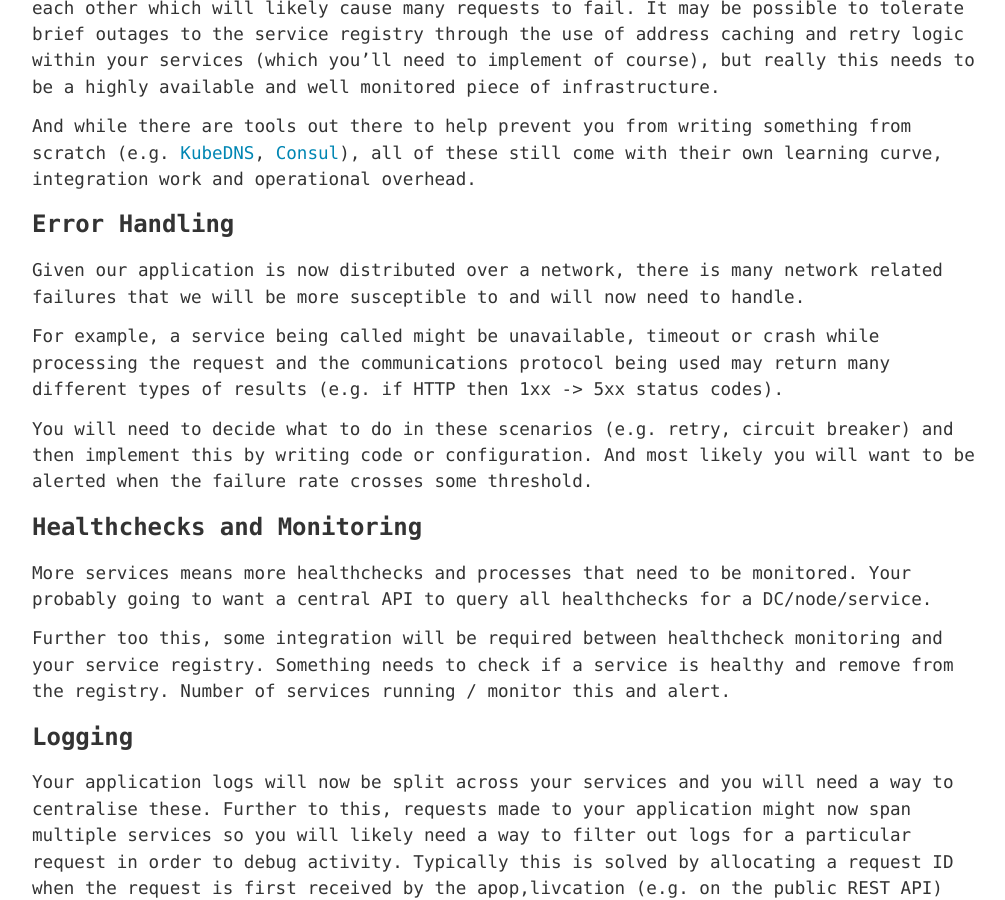
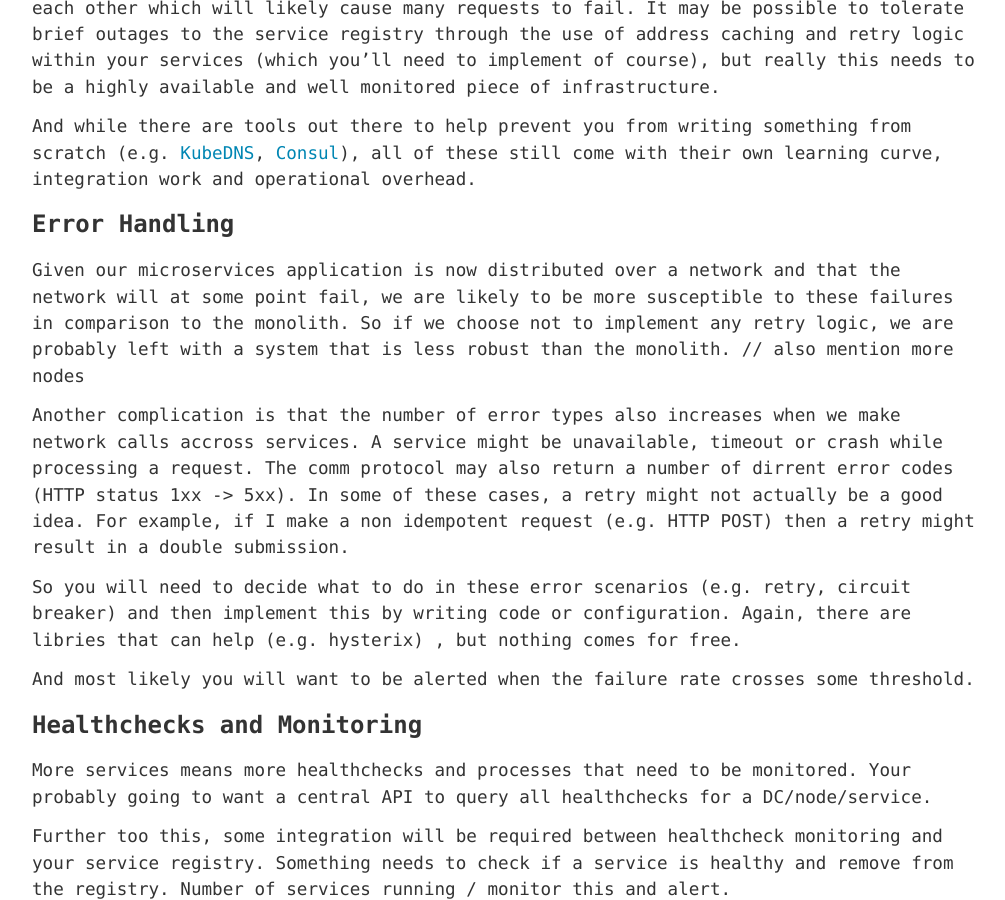
Before and after one commit to hbakkum/hbakkum.github.io, a Jekyll site: the page built from _posts/2019-01-19-costs-associated-with-a-microservices-architecture.md, in a window 1280 px wide and 900 px high, scrolled down 4376 px. Shown: the whole window, without its empty margins (132-1137 px from the left). Built offline with Jekyll 4.4.1, drawn with Linux system fonts in a browser that asks for light colours; comment, search, counter and statistics services are not loaded.

Commit message:
Update 2019-01-19-costs-associated-with-a-microservices-architecture.md

```diff
--- a/_posts/2019-01-19-costs-associated-with-a-microservices-architecture.md
+++ b/_posts/2019-01-19-costs-associated-with-a-microservices-architecture.md
@@ -93,13 +93,13 @@ It is easy to see that the service registry is a fairly critical piece of infras
 And while there are tools out there to help prevent you from writing something from scratch (e.g. [KubeDNS](https://kubernetes.io/docs/concepts/services-networking/dns-pod-service/), [Consul](https://www.consul.io)), all of these still come with their own learning curve, integration work and operational overhead.
 
 ### Error Handling ###
-Given our application is now distributed over a network, there is many network related failures that we will be more susceptible to and will now need to handle.
+Given our microservices application is now distributed over a network and that the network will at some point fail, we are likely to be more susceptible to these failures in comparison to the monolith. So if we choose not to implement any retry logic, we are probably left with a system that is less robust than the monolith. // also mention more nodes
 
-For example, a service being called might be unavailable, timeout or crash while processing the request and the communications protocol being used may
-return many different types of results (e.g. if HTTP then 1xx -> 5xx status codes).
+Another complication is that the number of error types also increases when we make network calls accross services. A service might be unavailable, timeout or crash while processing a request. The comm protocol may also return a number of dirrent error codes (HTTP status 1xx -> 5xx). In some of these cases, a retry might not actually be a good idea. For example, if I make a non idempotent request (e.g. HTTP POST) then a retry might result in a double submission.
 
-You will need to decide what to do in these scenarios (e.g. retry, circuit breaker) and then implement this by writing code or configuration. And most likely
-you will want to be alerted when the failure rate crosses some threshold.
+So you will need to decide what to do in these error scenarios (e.g. retry, circuit breaker) and then implement this by writing code or configuration. Again, there are libries that can help (e.g. hysterix) , but nothing comes for free.
+
+And most likely you will want to be alerted when the failure rate crosses some threshold.
 
 ### Healthchecks and Monitoring ###
 More services means more healthchecks and processes that need to be monitored. Your probably going to want a central API to query all healthchecks
```
